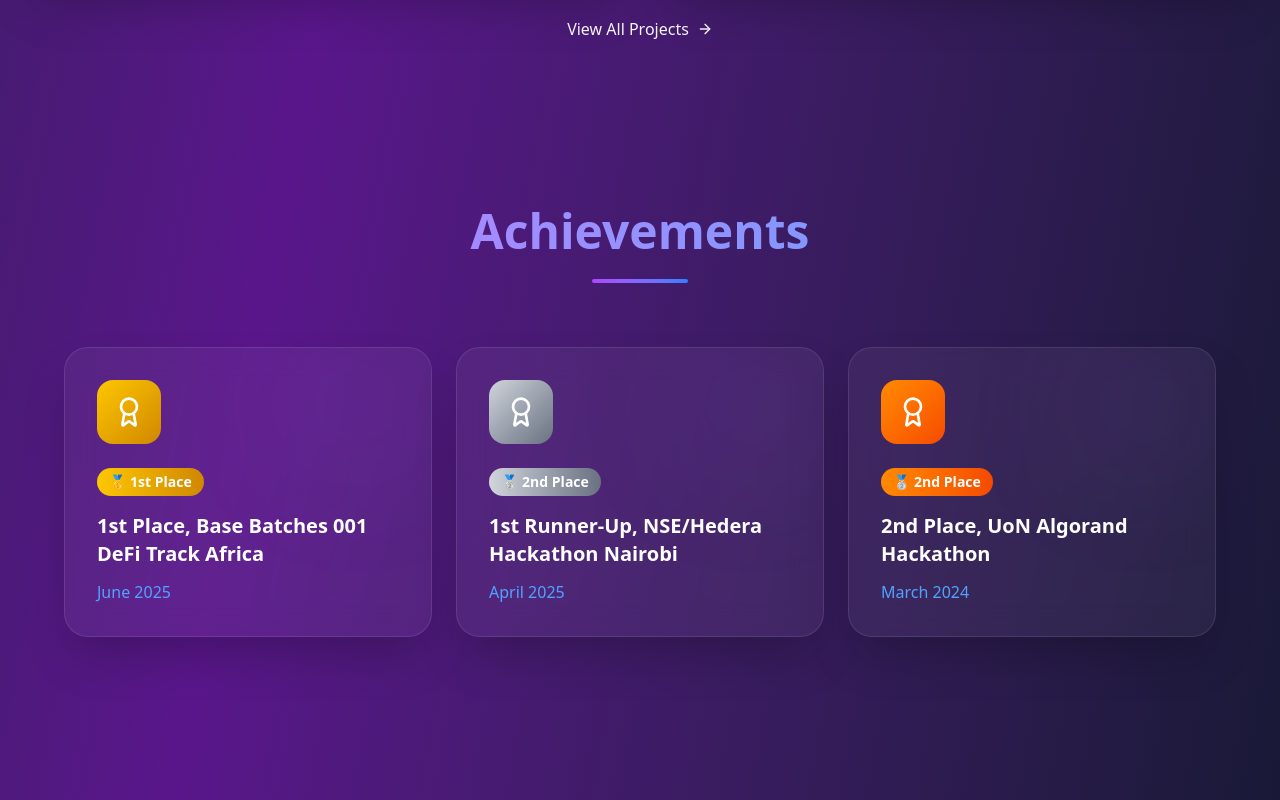
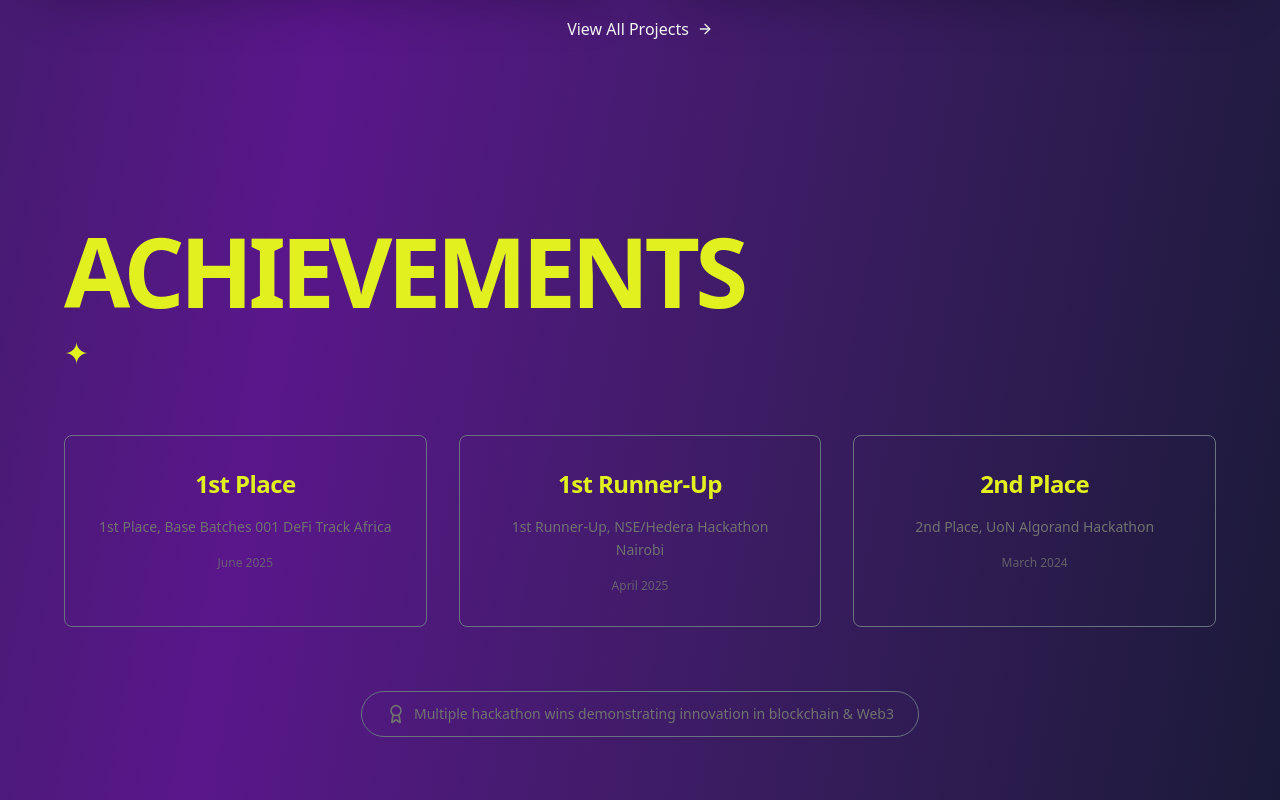
Before and after one commit to Felista-Njeri/portfolio, a React (Vite) app: page / in a window 1280 px wide. Shown: the part 5300-6100 px from the top of the page. Built offline with nearby package versions, Linux system fonts and the light colour scheme.

Commit message:
new styling in achievements section

```diff
--- a/src/components/Achievements.tsx
+++ b/src/components/Achievements.tsx
@@ -3,62 +3,69 @@ import { Award } from "lucide-react";
 const Achievements = () => {
   const achievements = [
     {
-      title: "1st Place, Base Batches 001 DeFi Track Africa",
+      icon: "🥇",
+      title: "1st Place",
+      event: "1st Place, Base Batches 001 DeFi Track Africa",
       date: "June 2025",
-      rank: "1st",
-      color: "from-yellow-400 to-yellow-600",
     },
     {
-      title: "1st Runner-Up, NSE/Hedera Hackathon Nairobi",
+      icon: "🥈",
+      title: "1st Runner-Up",
+      event: "1st Runner-Up, NSE/Hedera Hackathon Nairobi",
       date: "April 2025",
-      rank: "2nd",
-      color: "from-gray-300 to-gray-500",
     },
     {
-      title: "2nd Place, UoN Algorand Hackathon",
+      icon: "🥈",
+      title: "2nd Place",
+      event: "2nd Place, UoN Algorand Hackathon",
       date: "March 2024",
-      rank: "2nd",
-      color: "from-orange-400 to-orange-600",
     },
   ];
 
   return (
-    <section id="achievements" className="py-20 px-6">
-      <div className="container mx-auto max-w-6xl">
-        <div className="text-center mb-16">
-          <h2 className="text-4xl md:text-5xl font-bold mb-6 bg-gradient-to-r from-purple-400 to-blue-400 bg-clip-text text-transparent">
-            Achievements
+    <section id="achievements" className="py-24 px-4 sm:px-6 lg:px-8 bg-secondary/0">
+      <div className="container mx-auto">
+        <div className="max-w-6xl mx-auto">
+          {/* Section header */}
+          <div className="mb-16 animate-fade-in">
+            <h2 className="text-5xl sm:text-7xl md:text-8xl font-black tracking-tighter mb-4">
+              ACHIEVEMENTS
             </h2>
-          <div className="w-24 h-1 bg-gradient-to-r from-purple-500 to-blue-500 mx-auto rounded-full"></div>
+            <div className="text-3xl">✦</div>
           </div>
 
-        <div className="grid grid-cols-1 md:grid-cols-3 gap-6">
-          {achievements.map((achievement, idx) => (
+          {/* Achievements grid */}
+          <div className="grid md:grid-cols-3 gap-8">
+            {achievements.map((achievement, index) => (
               <div
-              key={idx}
-              className="bg-white/5 backdrop-blur-lg rounded-3xl p-8 border border-white/10 shadow-2xl hover:scale-105 hover:border-purple-500/30 transition-all duration-300 group relative overflow-hidden"
+                key={index}
+                className="group border border-gray-500 rounded-lg p-8 text-center hover:border-foreground hover:scale-105 transition-all duration-300 animate-fade-in"
+                style={{ animationDelay: `${index * 0.1}s` }}
               >
-              <div className="absolute top-0 right-0 w-32 h-32 bg-gradient-to-br from-purple-500/20 to-transparent rounded-full blur-3xl group-hover:scale-150 transition-transform duration-500"></div>
-
-              <div className="relative">
-                <div className={`w-16 h-16 rounded-2xl bg-gradient-to-br ${achievement.color} flex items-center justify-center mb-6 group-hover:rotate-12 transition-transform duration-300`}>
-                  <Award className="w-8 h-8 text-white" />
-                </div>
-
-                <div className="mb-4">
-                  <span className={`inline-block px-3 py-1 rounded-full text-sm font-bold bg-gradient-to-r ${achievement.color} text-white`}>
-                    {achievement.rank === "1st" ? "🥇 1st Place" : achievement.rank === "2nd" ? "🥈 2nd Place" : "Runner-Up"}
-                  </span>
-                </div>
-
-                <h3 className="text-xl font-bold text-white mb-3 group-hover:text-purple-400 transition-colors">
+                <div className="space-y-4">
+                  <h3 className="text-2xl font-bold tracking-tight">
                     {achievement.title}
                   </h3>
-
-                <p className="text-blue-400 font-medium">{achievement.date}</p>
+                  <p className="text-sm text-muted-foreground leading-relaxed">
+                    {achievement.event}
+                  </p>
+                  <p className="text-xs text-muted-foreground/80 font-medium">
+                    {achievement.date}
+                  </p>
                 </div>
               </div>
             ))}
+          </div>
+
+          {/* Additional info */}
+          <div className="mt-16 text-center animate-fade-in">
+            <div className="inline-flex items-center gap-2 px-6 py-3 border border-gray-500 hover:border-foreground rounded-full">
+              <Award className="w-5 h-5 text-muted-foreground" />
+              <span className="text-sm font-medium text-muted-foreground">
+                Multiple hackathon wins demonstrating innovation in blockchain & Web3
+              </span>
+            </div>
+          </div>
         </div>
       </div>
     </section>
```
Lines whose indentation alone changed are shown as unchanged.
